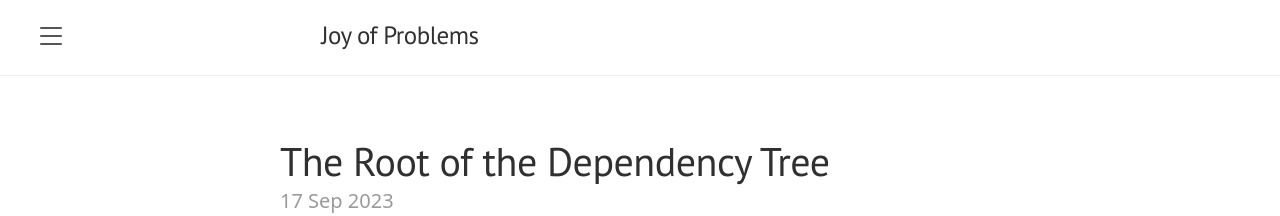
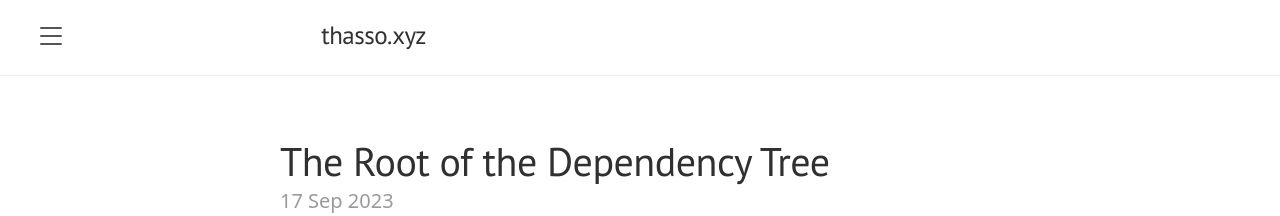
Before and after one commit to vincentbernat/thass0.github.io, a Jekyll site: the page built from index.html, in a window 1280 px wide. Shown: the top 216 px of the page. Built offline with Jekyll 4.4.1, drawn with Linux system fonts in a browser that asks for light colours; formulas are drawn with MathJax 3; the list of posts is cut into pages by our own code.

Commit message:
Update masthead
- Remove rounded image corners
- Change title

```diff
--- a/_config.yml
+++ b/_config.yml
@@ -1,5 +1,5 @@
 # Setup
-title:               'Joy of Problems'
+title:               'thasso.xyz'
 tagline:             ''
 description:         'My personal blog about problems I find intriguing. I would love to hear from you! Feel free to reach out through my <a href="https://thasso.xyz/about/">about page</a>.'
 url:                 https://thasso.xyz
--- a/public/css/custom.css
+++ b/public/css/custom.css
@@ -4,6 +4,7 @@
     display: inline-block;
     height: 1.4em;
     margin-bottom: 0px;
+    border-radius: 0px;
 }
 
 @media (max-width: 414px) {
```
